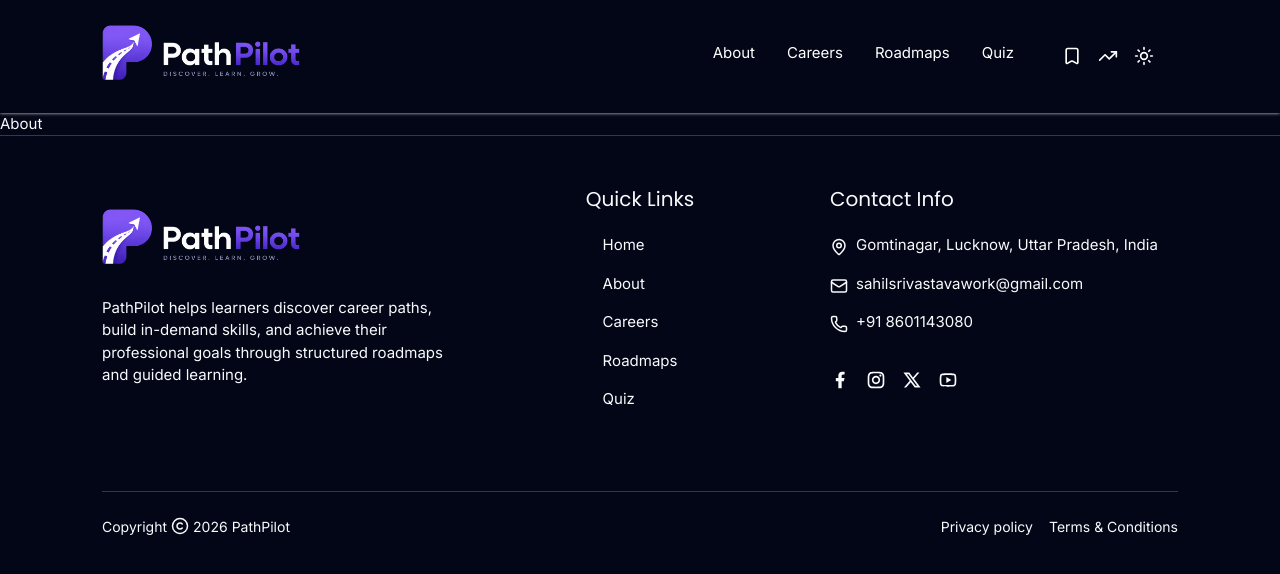
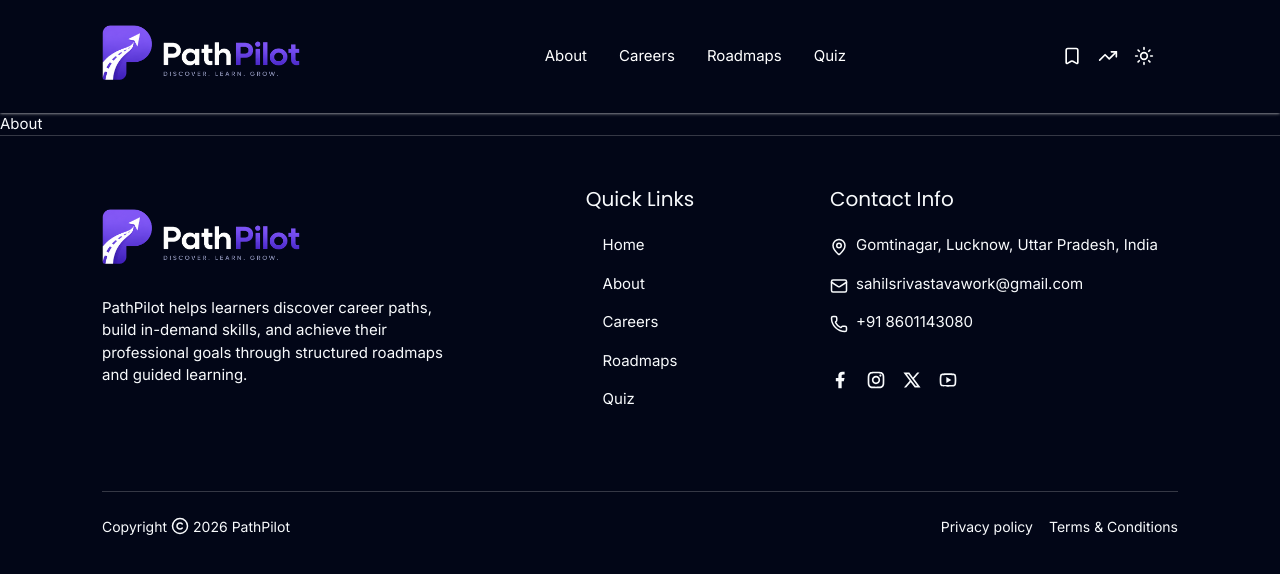
Before and after one commit to sahill-srivastava/pathpilot-react, a React (Vite) app: page /about in a window 1280 px wide. Shown: the top 574 px of the page. Built offline with nearby package versions, Linux system fonts and the light colour scheme.

Commit message:
update navbar

```diff
--- a/src/components/ui/Navbar.jsx
+++ b/src/components/ui/Navbar.jsx
@@ -33,8 +33,8 @@ export default function Navbar() {
 
         light:text-black light:border light:border-slate-300
 
-        md:w-2/3 md:relative
-        md:flex md:flex-row md:justify-between
+        md:relative md:flex-1
+        md:flex md:flex-row md:items-center md:gap-46  md:justify-end
         md:bg-transparent  md:text-white md:border-none
   `;
 
@@ -49,11 +49,11 @@ export default function Navbar() {
       <Container className="w-screen md:w-full flex items-center justify-between relative">
         <Logo />
 
-        <div ref={menuRef}>
+        <div ref={menuRef} className="flex-1 flex justify-end">
           <div
             className="flex text-white md:hidden light:text-black"
             onClick={() => {
-              setIsOpen(!isOpen);
+              setIsOpen(prev => !prev);
             }}
           >
             {isOpen ? <X size={20} /> : <TextAlignJustify size={20} />}
```
